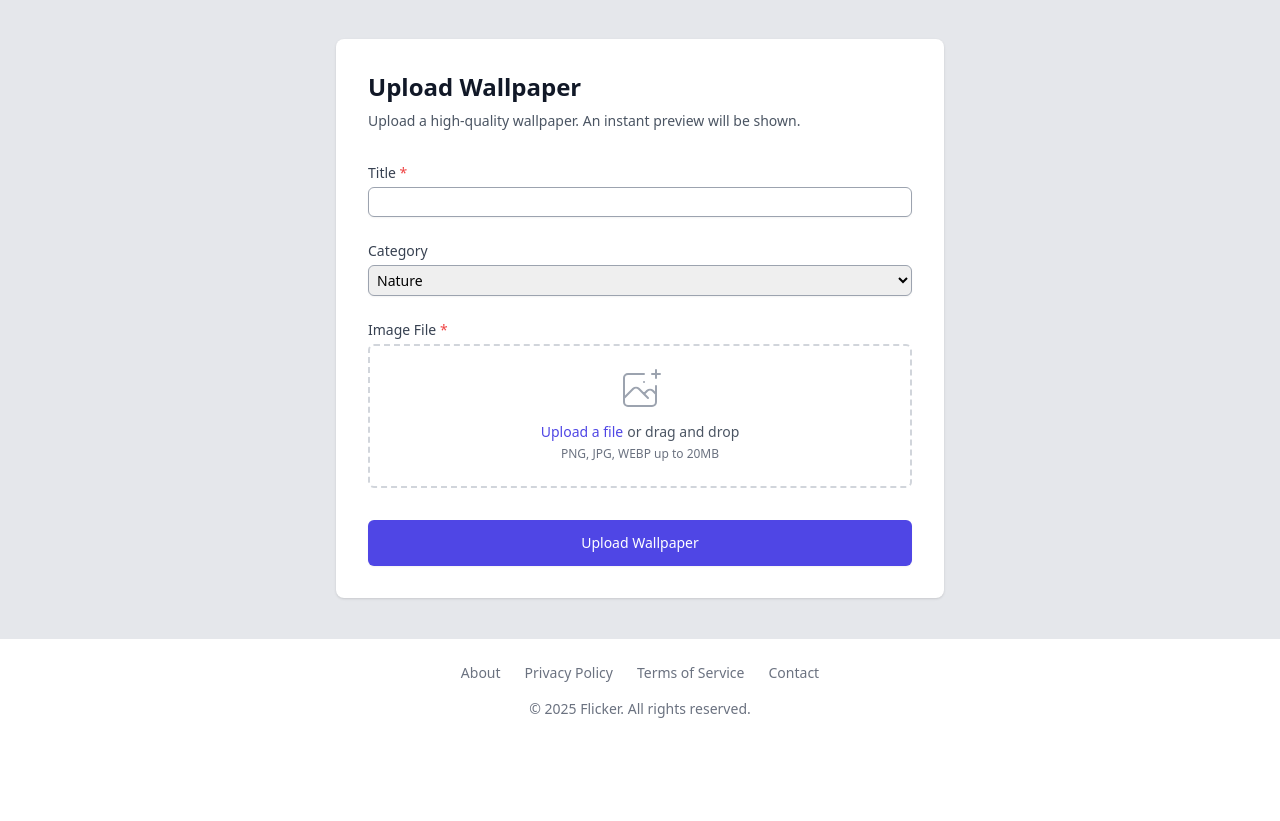
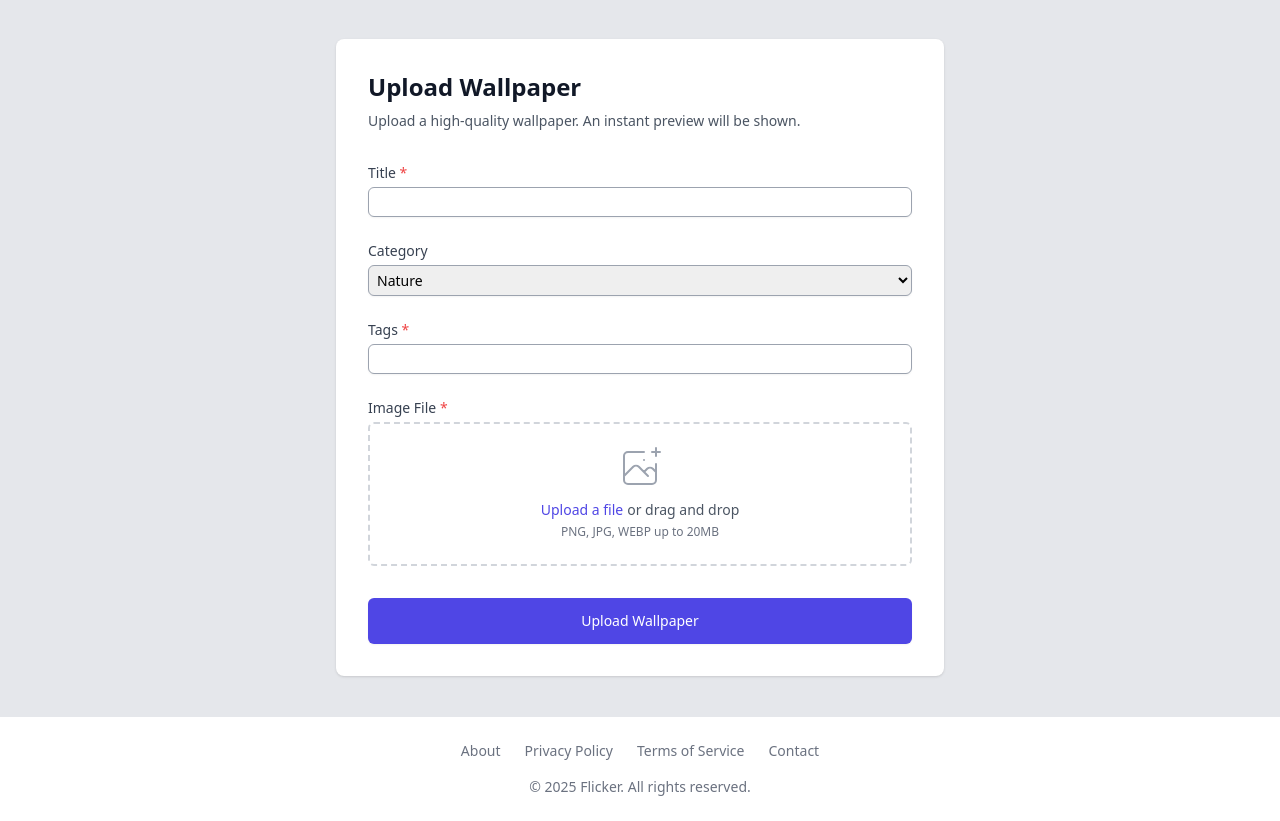
Before and after one commit to sreeraganil/Flicker, a Django app: page /upload/ in a window 1280 px wide. Shown: the part 65-886 px from the top of the page. Before the commit the page ends 783 px from the top, so only its background shows below. Run offline with Django 5.2, Linux system fonts and the light colour scheme; the visitor is signed in with stand-in values (Sample User, id 1); some libraries are stand-ins or nearby versions.

Commit message:
tags added

```diff
--- a/templates/wallpapers/upload.html
+++ b/templates/wallpapers/upload.html
@@ -38,6 +38,13 @@
             <option value={{label}}>{{label}}</option>
           {% endfor %}
         </select>
+      </div>
+
+      <div>
+        <label for="id_tags" class="block text-sm font-medium text-gray-700">
+          Tags <span class="text-red-500">*</span>
+        </label>
+        <input type="text" name="tags" id="id_tags" required class="mt-1 p-1 border border-gray-400 block w-full rounded-md shadow-sm focus:border-indigo-500 focus:ring-indigo-500 sm:text-sm">
       </div>
 
       <div>
--- a/wallpapers/models.py
+++ b/wallpapers/models.py
@@ -11,6 +11,7 @@ class Wallpaper(models.Model):
         ('fantasy', 'Fantasy'),
         ('games', 'Games'),
         ('anime', 'Anime'),
+        ('cars', 'Cars'),
         ('other', 'Other')
     ]
 
--- a/wallpapers/views.py
+++ b/wallpapers/views.py
@@ -78,6 +78,7 @@ def upload(request):
     if request.method == "POST":
         title = request.POST.get("title", "").strip()
         category = request.POST.get("category", "")
+        tags = request.POST.get("tags", "")
         image_file = request.FILES.get("image")
 
         if not title or not image_file:
@@ -127,6 +128,7 @@ def upload(request):
                 mime_type=f"image/{img_format}",
                 width=width,
                 height=height,
+                tags=tags,
                 size_bytes=size_bytes,
                 is_featured=False
             )
```
